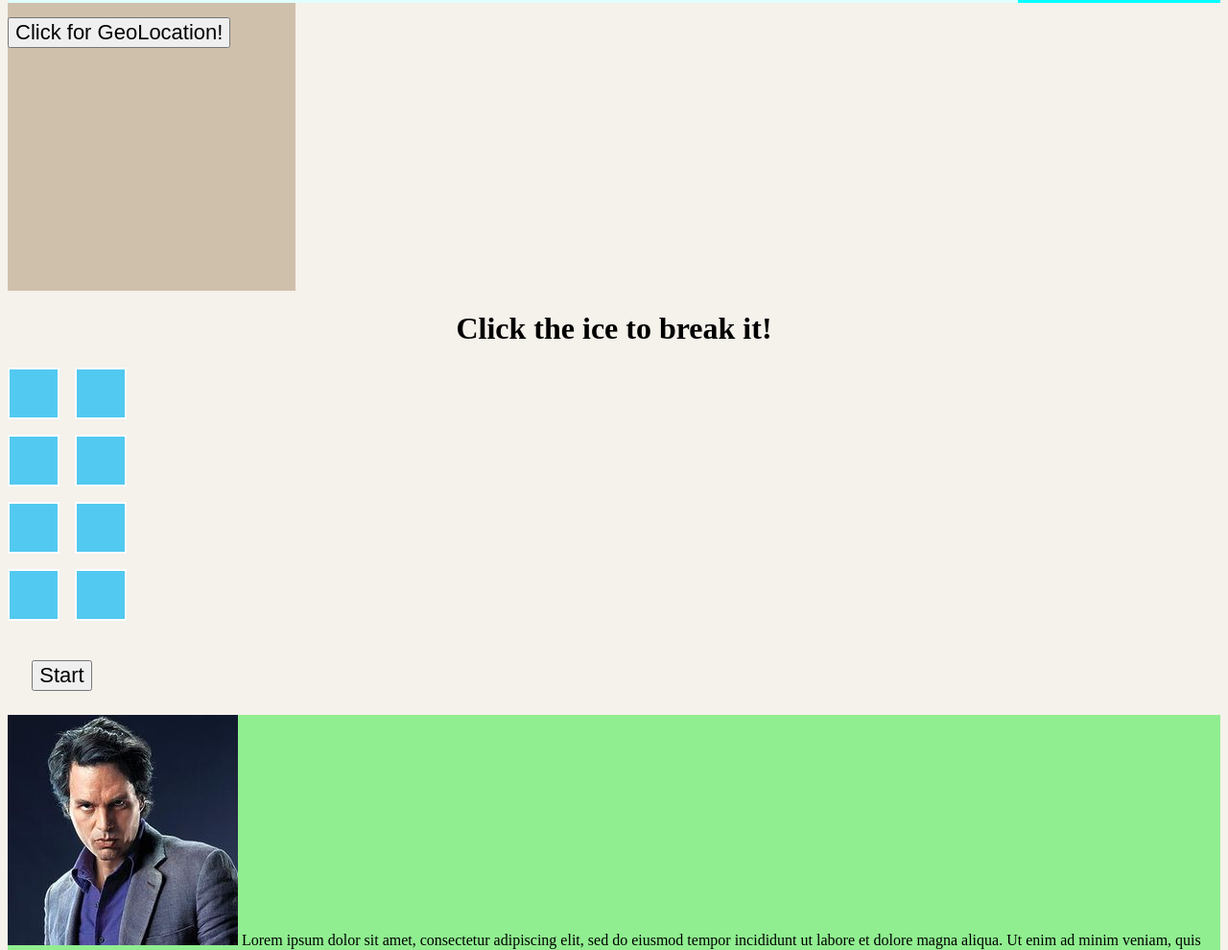
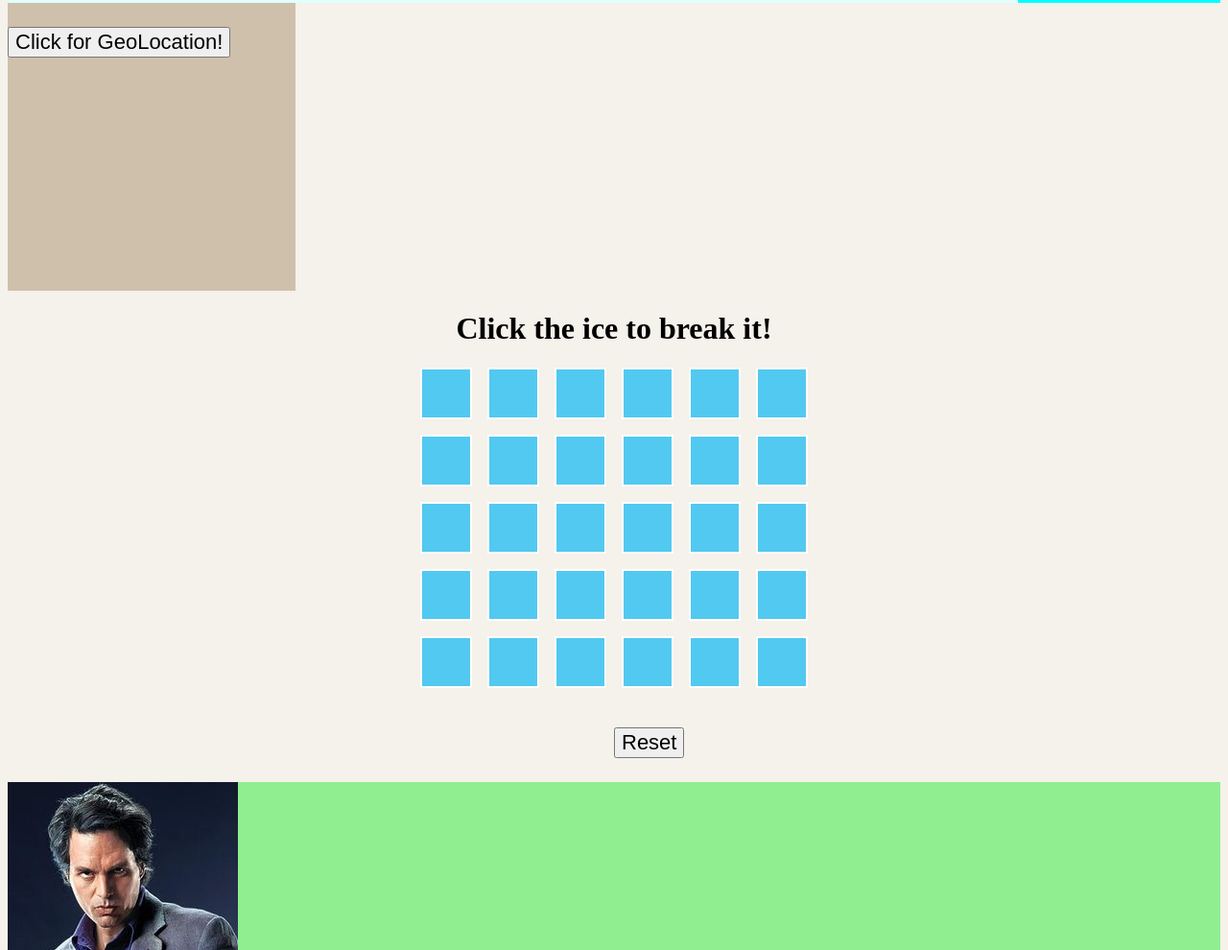
Before and after one commit to MattCoston/LCA_web101_Matt_Coston, a plain HTML site: page myPortfolio/src/dashboard.html in a window 1280 px wide. Shown: the part 887-1877 px from the top of the page at 96% size. Drawn offline with nearby package versions, Linux system fonts and the light colour scheme.

Commit message:
Reworked game to work correctly

```diff
--- a/myPortfolio/scripts/icebreak.js
+++ b/myPortfolio/scripts/icebreak.js
@@ -1,6 +1,11 @@
+// Makes sure the document is loaded and ready before code execution.
 $(document).ready(function() {
-    var break = document.getElementById("geoloc")
-
-    function iceBreak(){
-    console.log("test");
-}
+    // Takes all break class divs and adds a click function that changes their color from blue to dark gray
+    $('.break').click(function() {
+      $(this).css('background-color', "darkgray");
+      });
+    // Makes the reset function work when trying to play again. Turn class is selected and click function reloads the page from cache since the default value of reload from cache rather than the server.
+    $('.turn').click(function() {
+        location.reload();
+    })
+  });
--- a/myPortfolio/src/dashboard.html
+++ b/myPortfolio/src/dashboard.html
@@ -129,6 +129,7 @@
 
 
     </aside>
+
     <div class="clicker">
       <h1>
         Click the ice to break it!
@@ -142,8 +143,30 @@
           <div class="break"></div>
           <div class="break"></div>
           <div class="break"></div>
+          <div class="break"></div>
+          <div class="break"></div>
+          <div class="break"></div>
+          <div class="break"></div>
+          <div class="break"></div>
+          <div class="break"></div>
+          <div class="break"></div>
+          <div class="break"></div>
+          <div class="break"></div>
+          <div class="break"></div>
+          <div class="break"></div>
+          <div class="break"></div>
+          <div class="break"></div>
+          <div class="break"></div>
+          <div class="break"></div>
+          <div class="break"></div>
+          <div class="break"></div>
+          <div class="break"></div>
+          <div class="break"></div>
+          <div class="break"></div>
+          <div class="break"></div>
+          <div class="break"></div>
         </div>
-      <button id="turn" onclick="iceBreak()">Start</button>
+      <button class="turn" id="turn" onclick="reset();">Reset</button>
     </div>
         <div class="banner">
           <img src="../images/Bruce_Banner.jpg" alt="Bruce Banner before he hulks out">
--- a/myPortfolio/styles/dashboard-style.css
+++ b/myPortfolio/styles/dashboard-style.css
@@ -162,14 +162,16 @@ header {
   background-color: rgb(207, 192, 172);
 }
 button {
-  margin-top: 15px;
+  margin-top: 25px;
   font-size: 22px;
+
 }
 .icecontainer {
     display: grid;
-    grid-template-columns: 70px 70px;
-    grid-template-rows: 70px 70px 70px 70px;
-    grid-template-areas: ". ." ". ." ". ." ". .";
+    justify-content: center;
+    grid-template-columns: 70px 70px 70px 70px 70px;
+    grid-template-rows: 70px 70px 70px 70px 70px;
+    grid-template-areas: ". . . . . ." ". . . . . ." ". . . . . ." ". . . . . .";
 
 }
 .break {
@@ -179,5 +181,7 @@ button {
   border: 2px white solid;
 }
 #turn {
-  margin: 2%;
+  margin-left: 50%;
+  margin-bottom: 25px;
+
 }
```
